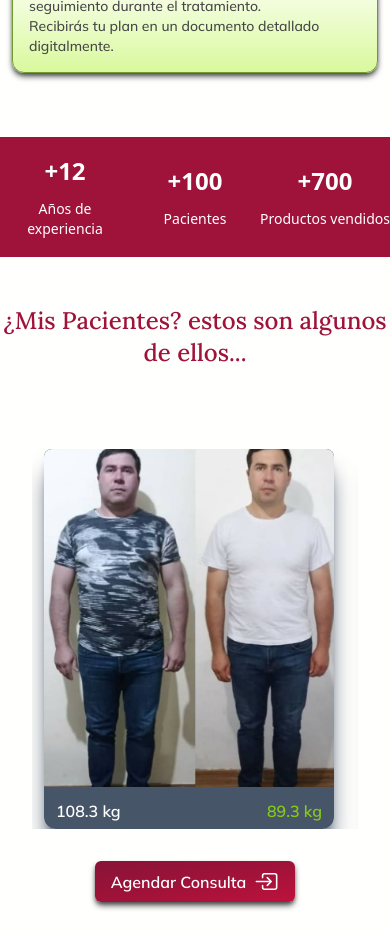
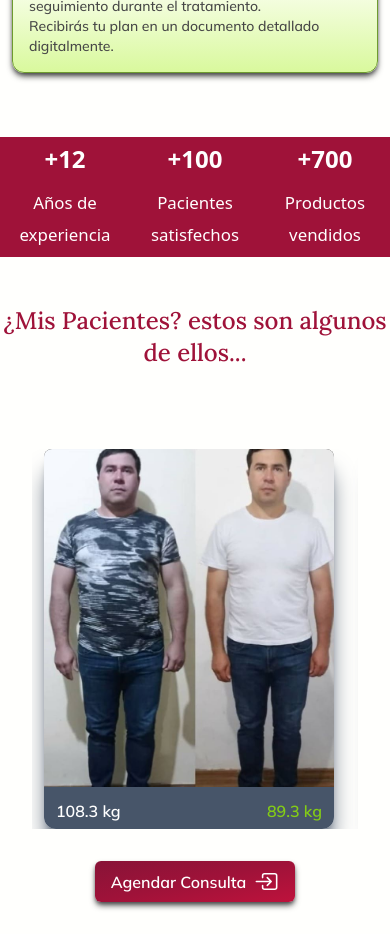
Before and after one commit to DPachinik/Consultorio-Nutricion-Integral, a React (Vite) app: page /Consultoria in a window 390 px wide. Shown: the part 1560-2494 px from the top of the page. Built offline with nearby package versions, Linux system fonts and the light colour scheme.

Commit message:
feat(ui): restyle  components

```diff
--- a/src/Components/Counter.jsx
+++ b/src/Components/Counter.jsx
@@ -10,12 +10,12 @@ const Counter = () => {
   return (
     <div
       ref={ref}
-      className="my-12 grid h-[120px] grid-cols-3 items-center justify-center bg-rose-800 text-xl"
+      className="my-12 grid h-[120px] grid-cols-3 place-content-center place-items-center bg-rose-800 text-xl"
     >
       {inView && (
         <div className="flex flex-col gap-3 text-center text-2xl font-bold text-white md:text-[7vh]">
           <CountUp end={12} duration={6} separator="," prefix="+" />
-          <p className="font-exo text-sm font-normal md:text-lg">
+          <p className="font-exo text-[2vh] font-normal md:text-lg">
             Años de experiencia
           </p>
         </div>
@@ -23,13 +23,15 @@ const Counter = () => {
       {inView && (
         <div className="flex flex-col gap-3 text-center text-2xl font-bold text-white md:text-[7vh]">
           <CountUp end={100} duration={3} separator="," prefix="+" />
-          <p className="font-exo text-sm font-normal md:text-lg">Pacientes</p>
+          <p className="font-exo text-[2vh] font-normal md:text-lg">
+            Pacientes satisfechos
+          </p>
         </div>
       )}
       {inView && (
         <div className="flex flex-col gap-3 text-center text-2xl font-bold text-white md:text-[7vh]">
           <CountUp end={700} duration={3} separator="," prefix="+" />
-          <p className="font-exo text-sm font-normal md:text-lg">
+          <p className="font-exo text-[2vh] font-normal md:text-lg">
             Productos vendidos
           </p>
         </div>
--- a/src/Components/HomeMobile.jsx
+++ b/src/Components/HomeMobile.jsx
@@ -21,7 +21,7 @@ const HomeMobile = () => {
       </div>
 
       <div
-        className="relative flex h-[200px] min-h-[150px] w-[200px] min-w-[150px] flex-col rounded-full bg-alimentos bg-cover bg-center shadow-[0_0_20px_rgba(0,0,0,0.6)] ring-1 ring-gray-400 hover:shadow-lima"
+        className="relative flex h-[200px] min-h-[150px] w-[200px] min-w-[150px] flex-col rounded-full bg-alimentos bg-cover bg-center shadow-[0_0_40px_theme('colors.lime.600')] ring-1 ring-lima hover:shadow-lima"
         data-aos="fade-left"
       >
         <div className="absolute -left-4 top-[30px] w-fit rounded-2xl bg-lima px-3 font-mulish text-[18px] text-white">
--- a/src/Components/Tarjetas.jsx
+++ b/src/Components/Tarjetas.jsx
@@ -17,7 +17,7 @@ const Tarjetas = ({ tarjetas }) => {
           data-aos={index % 2 === 0 ? 'fade-left' : 'fade-right'}
         >
           <div
-            className={`absolute -top-8 left-2 flex h-20 w-20 rounded-full bg-cover bg-center bg-no-repeat shadow-md shadow-primario`}
+            className={`absolute -top-8 left-2 flex h-16 w-16 rounded-full bg-cover bg-center bg-no-repeat shadow-md shadow-primario md:h-20 md:w-20`}
             style={{ backgroundImage: `url(${tarjeta.imagen})` }}
           ></div>
 
```
